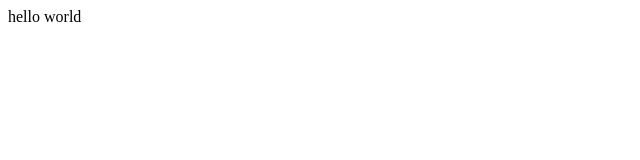
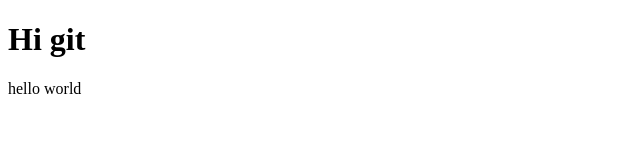
Before and after one commit to elhanan2/b16, a plain HTML site: page index.html in a window 1280 px wide. Shown: the whole page, without its empty margins (0-640 px from the left). Drawn offline with Linux system fonts and the light colour scheme.

Commit message:
add h1 and update p

```diff
--- a/index.html
+++ b/index.html
@@ -6,6 +6,7 @@
     <title>Document</title>
 </head>
 <body>
-    hello world
+    <h1>Hi git</h1>
+    <p>hello world</p>
 </body>
 </html>
```
